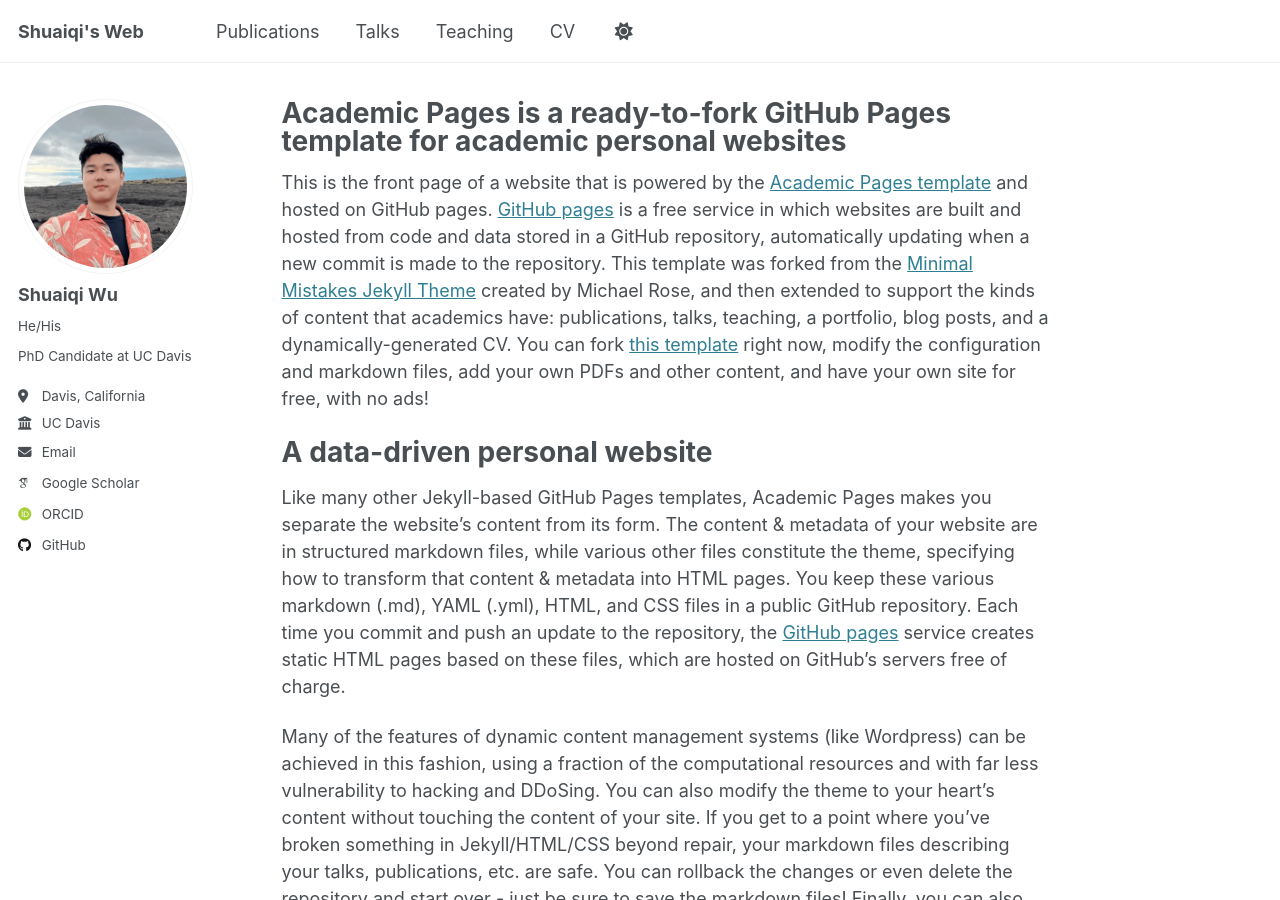
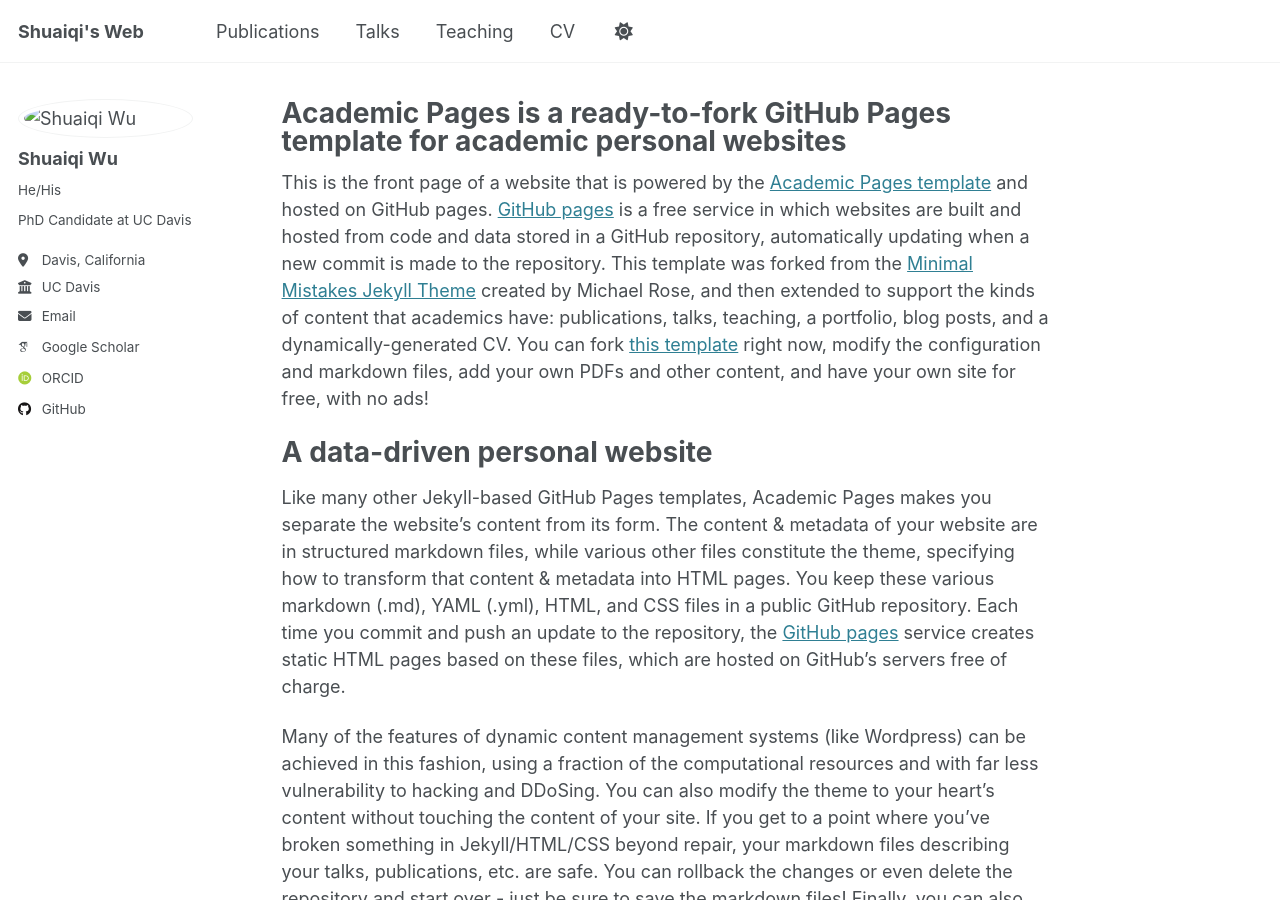
Before and after one commit to shqwu/shqwu.github.io, a Jekyll site: the page built from _pages/about.md, in a window 1280 px wide and 900 px high. Built offline with Jekyll 4.4.1, drawn with Linux system fonts in a browser that asks for light colours; some web fonts are replaced.

Commit message:
Update _config.yml

```diff
--- a/_config.yml
+++ b/_config.yml
@@ -14,7 +14,7 @@ repository               : "academicpages/academicpages.github.io"
 #               Additional customization can be done by editing /_includes/author-profile.html
 author:
   # Biographic information
-  avatar           : "Shuaiqi_Profile_pic_720.png"
+  avatar           : "images/Shuaiqi_Profile_pic_720.png"
   name             : "Shuaiqi Wu"
   pronouns         : "He/His"
   bio              : "PhD Candidate at UC Davis"
```
